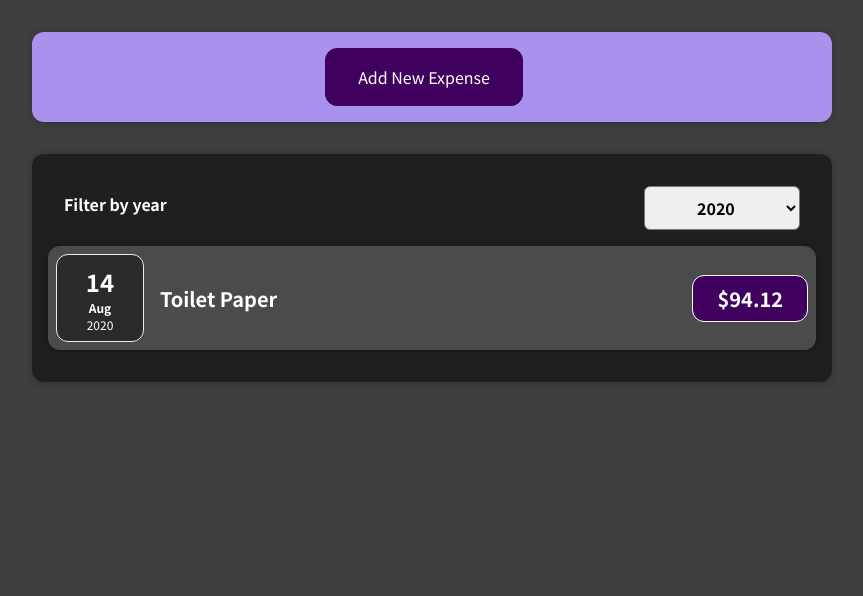
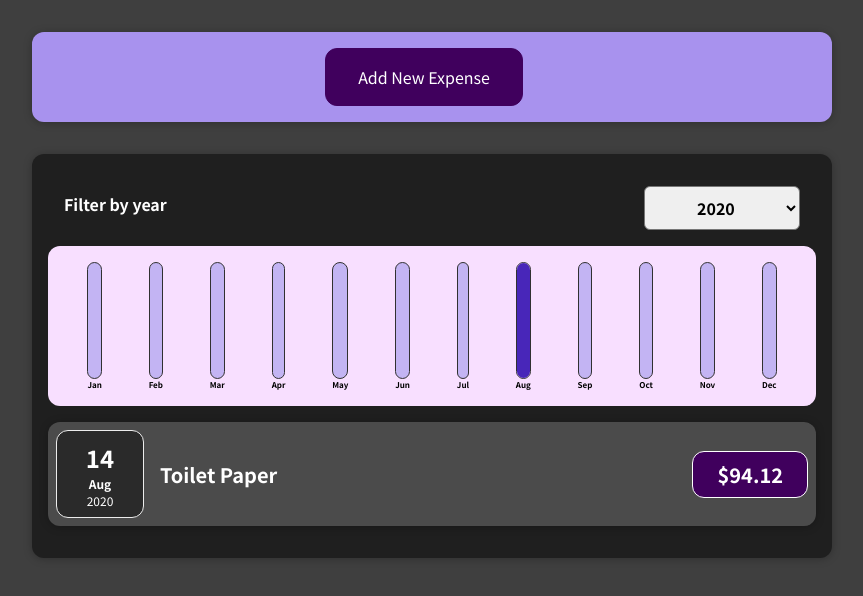
Before and after one commit to Coops023/react-expense-tracker, a React (Create React App) app: page / in a window 1280 px wide. Shown: the top 596 px of the page, without its empty margins (208-1071 px from the left). Built offline with nearby package versions, Linux system fonts and the light colour scheme.

Commit message:
expense tracker complete

```diff
--- /dev/null
+++ b/src/components/Chart/Chart.css
@@ -0,0 +1,9 @@
+.chart {
+  padding: 1rem;
+  border-radius: 12px;
+  background-color: #f8dfff;
+  text-align: center;
+  display: flex;
+  justify-content: space-around;
+  height: 10rem;
+}
--- /dev/null
+++ b/src/components/Chart/Chart.jsx
@@ -0,0 +1,21 @@
+import React from "react";
+import ChartBar from "./ChartBar";
+import "./Chart.css";
+
+export default function Chart(props) {
+  const dataPointValue = props.dataPoints.map((dataPoint) => dataPoint.value);
+  const totalMax = Math.max(...dataPointValue);
+
+  return (
+    <div className="chart">
+      {props.dataPoints.map((dataPoint) => (
+        <ChartBar
+          value={dataPoint.value}
+          maxValue={totalMax}
+          label={dataPoint.label}
+          key={dataPoint.label}
+        />
+      ))}
+    </div>
+  );
+}
--- /dev/null
+++ b/src/components/Chart/ChartBar.css
@@ -0,0 +1,30 @@
+.chart-bar {
+  height: 100%;
+  display: flex;
+  flex-direction: column;
+  align-items: center;
+}
+
+.chart-bar__inner {
+  height: 100%;
+  width: 100%;
+  border: 1px solid #313131;
+  border-radius: 12px;
+  background-color: #c3b4f3;
+  overflow: hidden;
+  display: flex;
+  flex-direction: column;
+  justify-content: flex-end;
+}
+
+.chart-bar__fill {
+  background-color: #4826b9;
+  width: 100%;
+  transition: all 0.3s ease-out;
+}
+
+.chart-bar__label {
+  font-weight: bold;
+  font-size: 0.5rem;
+  text-align: center;
+}
--- /dev/null
+++ b/src/components/Chart/ChartBar.jsx
@@ -0,0 +1,22 @@
+import React from "react";
+import "./ChartBar.css";
+
+export default function ChartBar(props) {
+  let barFillHeight = "0%";
+
+  if (props.maxValue > 0) {
+    barFillHeight = Math.round((props.value / props.maxValue) * 100) + "%";
+  }
+
+  return (
+    <div className="chart-bar">
+      <div className="chart-bar__inner">
+        <div
+          className="chart-bar__fill"
+          style={{ height: barFillHeight }}
+        ></div>
+      </div>
+      <div className="chart-bar__label">{props.label}</div>
+    </div>
+  );
+}
--- a/src/components/Expenses/Expenses.jsx
+++ b/src/components/Expenses/Expenses.jsx
@@ -4,6 +4,7 @@
 import "./Expenses.css";
 import ExpensesFilter from "../ExpensesFilter/ExpensesFilter";
 import ExpensesList from "./ExpensesList";
+import ExpensesChart from "./ExpensesChart";
 
 export default function Expenses(props) {
   const [filteredYear, setFilteredYear] = useState("2020");
@@ -19,6 +20,7 @@
   return (
     <Card className="expenses">
       <ExpensesFilter selected={filteredYear} onFilter={filterhandler} />
+      <ExpensesChart expenses={filteredExpenses} />
       <ExpensesList items={filteredExpenses} />
 
       {/* 2 different ways to set condition statement in JSX code */}
--- /dev/null
+++ b/src/components/Expenses/ExpensesChart.jsx
@@ -0,0 +1,26 @@
+import React from "react";
+import Chart from "../Chart/Chart";
+
+export default function ExpensesChart(props) {
+  const chartDataPoints = [
+    { label: "Jan", value: 0 },
+    { label: "Feb", value: 0 },
+    { label: "Mar", value: 0 },
+    { label: "Apr", value: 0 },
+    { label: "May", value: 0 },
+    { label: "Jun", value: 0 },
+    { label: "Jul", value: 0 },
+    { label: "Aug", value: 0 },
+    { label: "Sep", value: 0 },
+    { label: "Oct", value: 0 },
+    { label: "Nov", value: 0 },
+    { label: "Dec", value: 0 },
+  ];
+
+  for (const expense of props.expenses) {
+    const expeneseMonth = expense.date.getMonth();
+    chartDataPoints[expeneseMonth].value += expense.amount;
+  }
+
+  return <Chart dataPoints={chartDataPoints} />;
+}
```
Also changed, not shown: 1 other file (tests, documents, lock files or other folders).
